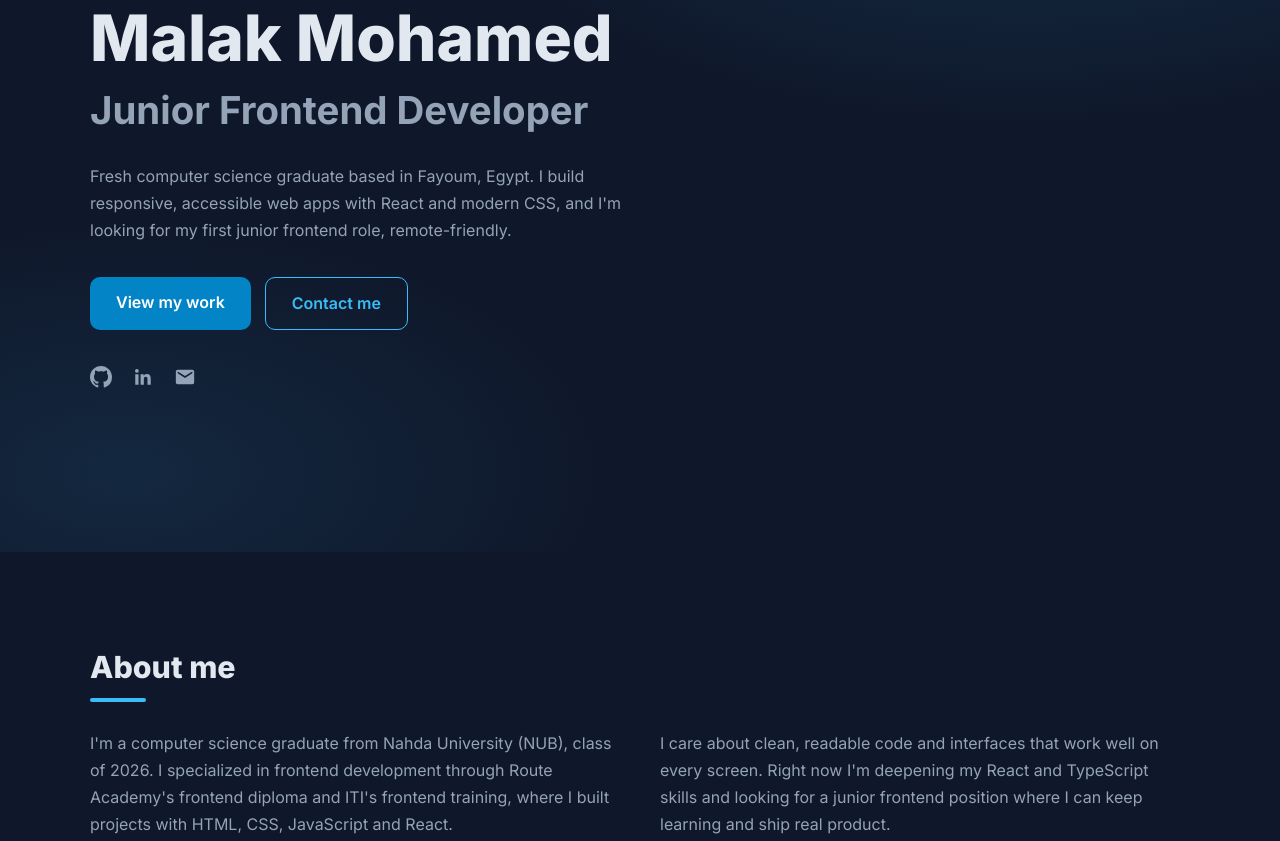
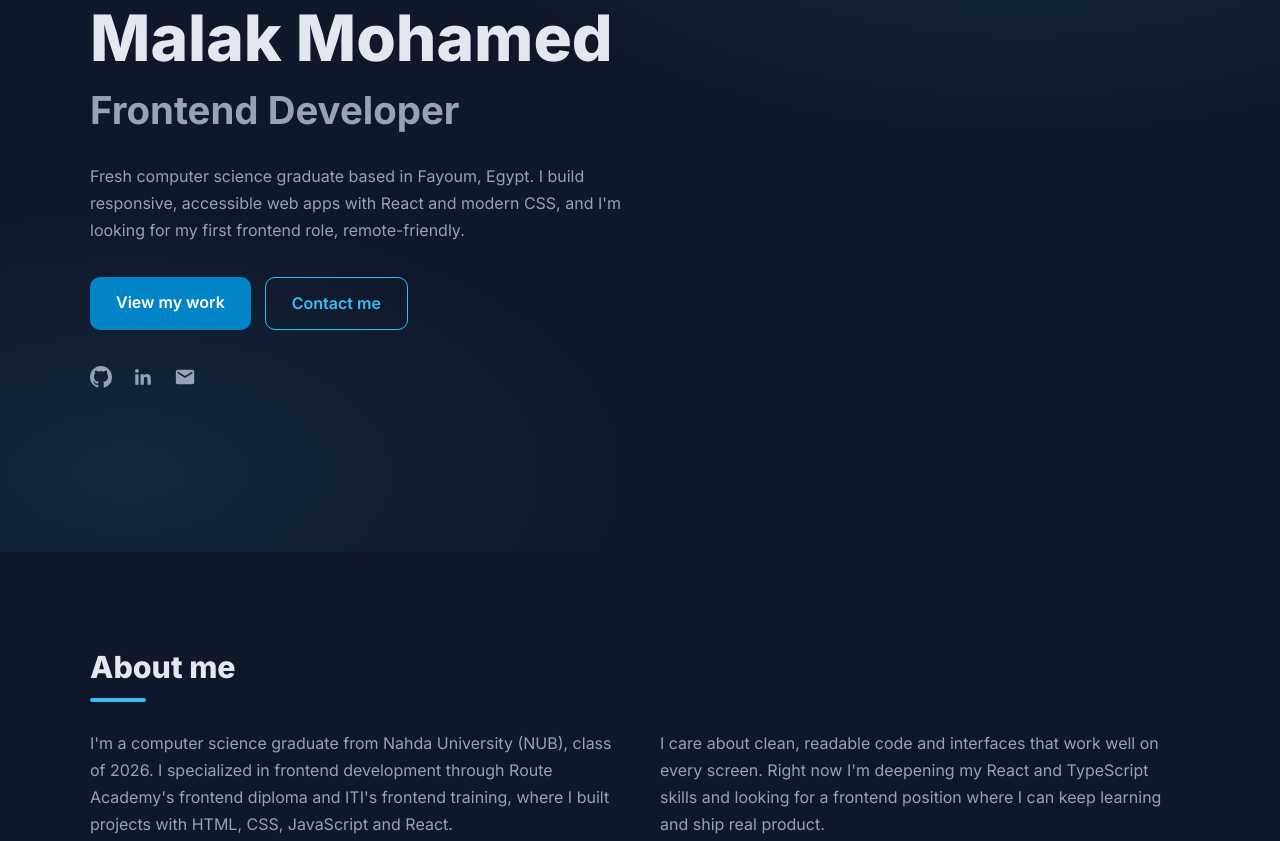
Before and after one commit to malakmo7amed309/malakmo7amed309.github.io, a plain HTML site: page index.html in a window 1280 px wide. Shown: the part 248-1089 px from the top of the page. Drawn offline with Linux system fonts and the light colour scheme.

Commit message:
Remove 'junior' from profile and portfolio text and images

```diff
--- a/index.html
+++ b/index.html
@@ -3,21 +3,21 @@
 <head>
   <meta charset="UTF-8" />
   <meta name="viewport" content="width=device-width, initial-scale=1.0" />
-  <meta name="description" content="Malak Mohamed - Junior Frontend Developer. React, JavaScript, Tailwind CSS. Portfolio and contact." />
+  <meta name="description" content="Malak Mohamed - Frontend Developer. React, JavaScript, Tailwind CSS. Portfolio and contact." />
   <meta property="og:type" content="website" />
   <meta property="og:site_name" content="Malak Mohamed" />
-  <meta property="og:title" content="Malak Mohamed | Junior Frontend Developer" />
-  <meta property="og:description" content="Junior Frontend Developer skilled in React, JavaScript and modern CSS. Explore my projects and get in touch." />
+  <meta property="og:title" content="Malak Mohamed | Frontend Developer" />
+  <meta property="og:description" content="Frontend Developer skilled in React, JavaScript and modern CSS. Explore my projects and get in touch." />
   <meta property="og:url" content="https://malakmo7amed309.github.io/" />
   <meta property="og:image" content="https://malakmo7amed309.github.io/og-image.png?v=3" />
   <meta property="og:image:width" content="1200" />
   <meta property="og:image:height" content="630" />
-  <meta property="og:image:alt" content="Malak Mohamed, Junior Frontend Developer portfolio" />
+  <meta property="og:image:alt" content="Malak Mohamed, Frontend Developer portfolio" />
   <meta name="twitter:card" content="summary_large_image" />
-  <meta name="twitter:title" content="Malak Mohamed | Junior Frontend Developer" />
-  <meta name="twitter:description" content="Junior Frontend Developer skilled in React, JavaScript and modern CSS. Explore my projects and get in touch." />
+  <meta name="twitter:title" content="Malak Mohamed | Frontend Developer" />
+  <meta name="twitter:description" content="Frontend Developer skilled in React, JavaScript and modern CSS. Explore my projects and get in touch." />
     <meta name="twitter:image" content="https://malakmo7amed309.github.io/og-image.png?v=3" />
-  <title>Malak Mohamed | Junior Frontend Developer</title>
+  <title>Malak Mohamed | Frontend Developer</title>
   <link rel="preconnect" href="https://fonts.googleapis.com" />
   <link rel="preconnect" href="https://fonts.gstatic.com" crossorigin />
   <link href="https://fonts.googleapis.com/css2?family=Inter:wght@400;500;600;700;800&display=swap" rel="stylesheet" />
@@ -44,11 +44,11 @@
     <div class="container hero-inner">
       <p class="hero-hi">Hi, my name is</p>
       <h1>Malak Mohamed</h1>
-      <h2 class="hero-role">Junior Frontend Developer</h2>
+      <h2 class="hero-role">Frontend Developer</h2>
       <p class="hero-text">
         Fresh computer science graduate based in Fayoum, Egypt. I build responsive,
         accessible web apps with React and modern CSS, and I'm looking for my first
-        junior frontend role, remote-friendly.
+        frontend role, remote-friendly.
       </p>
       <div class="hero-actions">
         <a href="#projects" class="btn btn-primary">View my work</a>
@@ -82,7 +82,7 @@
           </p>
           <p>
             I care about clean, readable code and interfaces that work well on every screen.
-            Right now I'm deepening my React and TypeScript skills and looking for a junior
+            Right now I'm deepening my React and TypeScript skills and looking for a
             frontend position where I can keep learning and ship real product.
           </p>
         </div>
@@ -746,7 +746,7 @@
       <div class="container contact-inner">
         <h2 class="section-title">Get in touch</h2>
         <p>
-          I'm open to junior frontend roles and internships, remote or in Fayoum/Cairo.
+          I'm open to frontend roles and internships, remote or in Fayoum/Cairo.
           The fastest way to reach me is email:
         </p>
         <a href="mailto:malakmo7amed309@gmail.com" class="btn btn-primary">malakmo7amed309@gmail.com</a>
```
Also changed, not shown: og-image.png, 1 other file.
